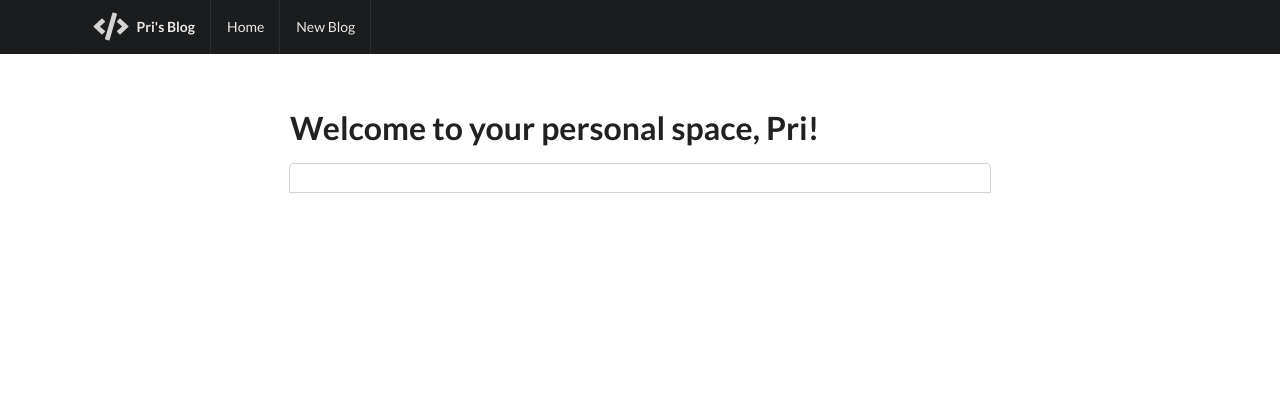
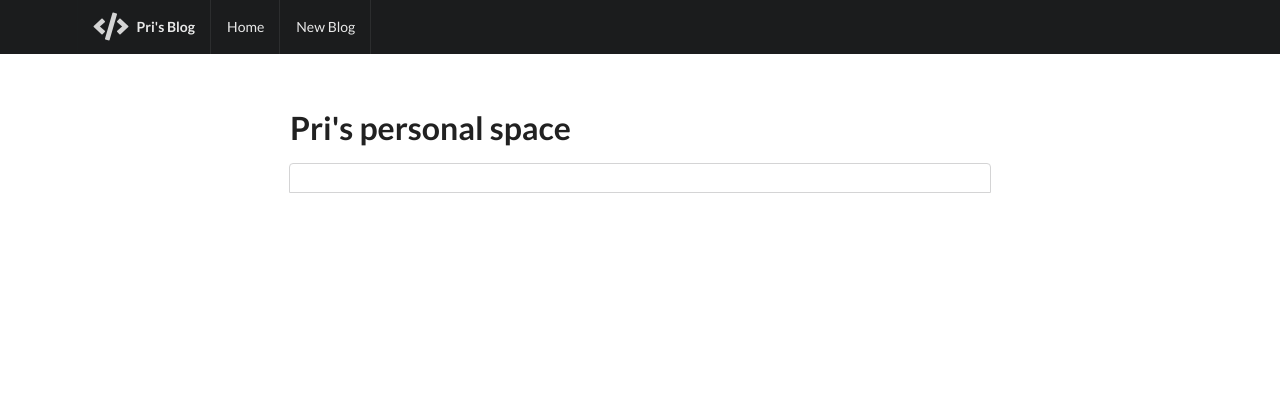
Before and after one commit to adarsh229/Ablog, a Node server app: page /blogs in a window 1280 px wide. Shown: the top 420 px of the page. Run offline with Node 20, Linux system fonts and the light colour scheme; data that the repository does not hold is empty; some libraries are stand-ins or nearby versions.

Commit message:
title changed

```diff
--- a/views/index.ejs
+++ b/views/index.ejs
@@ -1,7 +1,7 @@
 <%- include('./partials/header') %>
 
 <div class="ui main text container">
-    <div class="ui huge header">Welcome to your personal space, Pri! </div>
+    <div class="ui huge header">Pri's personal space </div>
     <div class="ui top attached segment">
         <div class="ui divided items">
                 <% blogs.forEach(function(blog){ %>
```
